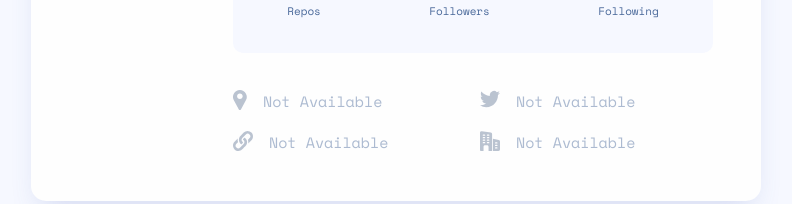
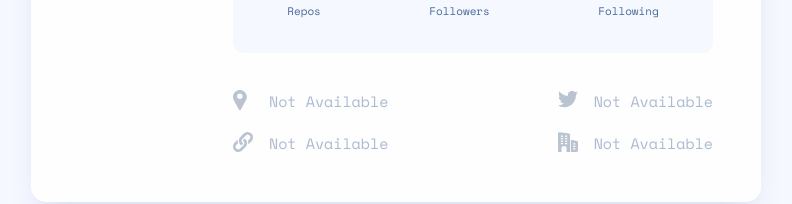
Before and after one commit to gia06/github-user-search, a React (Create React App) app: page / in a window 1280 px wide. Shown: the part 474-678 px from the top of the page, without its empty margins (244-1036 px from the left). Built offline with nearby package versions, Linux system fonts and the light colour scheme; no server answers.

Commit message:
adjusted contacts aligment

```diff
--- a/src/assets/svg/LocationIcon.tsx
+++ b/src/assets/svg/LocationIcon.tsx
@@ -2,7 +2,7 @@ import styled from "styled-components";
 
 function LocationIcon() {
   return (
-    <Svg height="20" width="14" xmlns="http://www.w3.org/2000/svg">
+    <Svg height="20" width="20" xmlns="http://www.w3.org/2000/svg">
       <path d="M12.797 3.425C11.584 1.33 9.427.05 7.03.002a7.483 7.483 0 00-.308 0C4.325.05 2.17 1.33.955 3.425a6.963 6.963 0 00-.09 6.88l4.959 9.077.007.012c.218.38.609.606 1.045.606.437 0 .828-.226 1.046-.606l.007-.012 4.96-9.077a6.963 6.963 0 00-.092-6.88zm-5.92 5.638c-1.552 0-2.813-1.262-2.813-2.813s1.261-2.812 2.812-2.812S9.69 4.699 9.69 6.25 8.427 9.063 6.876 9.063z" />
     </Svg>
   );
--- a/src/components/Search.tsx
+++ b/src/components/Search.tsx
@@ -121,7 +121,7 @@ const SearchButton = styled.input`
   font-size: 16px;
   line-height: 24px;
 
-  :active {
+  :hover {
     background: ${({ theme }) => theme.buttonHover};
     font-size: 14px;
     line-height: 21px;
--- a/src/components/User/User.tsx
+++ b/src/components/User/User.tsx
@@ -90,7 +90,7 @@ const Avatar = styled.img`
   border-radius: 50%;
   margin-right: 41px;
 
-  @media (max-width: 645px) {
+  @media (max-width: 770px) {
     width: 70px;
     height: 70px;
   }
@@ -122,7 +122,7 @@ const NameContainer = styled.div`
 const Name = styled.h1`
   color: ${({ theme }) => theme.titleColor};
 
-  @media (max-width: 645px) {
+  @media (max-width: 770px) {
     font-size: 16px;
     line-height: 24px;
   }
--- a/src/components/User/UserContact.tsx
+++ b/src/components/User/UserContact.tsx
@@ -8,6 +8,7 @@ import { UserProps, ContactProps } from "../../type/UserType";
 function UserContact({ user }: UserProps) {
   return (
     <ContactsContainer>
+      <div>
         <Contact available={user?.location ? true : false}>
           <LocationIcon />
           <ContactText>
@@ -15,11 +16,29 @@ function UserContact({ user }: UserProps) {
           </ContactText>
         </Contact>
 
+        <Contact available={user?.blog ? true : false}>
+          <WebsiteIcon />
+          <ContactText>
+            {user?.blog ? (
+              <a href={user.blog} target="_blank">
+                {user.blog}
+              </a>
+            ) : (
+              "Not Available"
+            )}
+          </ContactText>
+        </Contact>
+      </div>
+
+      <div>
         <Contact available={user?.twitter_username ? true : false}>
           <TwitterIcon />
           <ContactText>
             {user?.twitter_username ? (
-            <a href={`https://twitter.com/${user.twitter_username}`}>
+              <a
+                href={`https://twitter.com/${user.twitter_username}`}
+                target="_blank"
+              >
                 {user?.twitter_username}
               </a>
             ) : (
@@ -28,18 +47,14 @@ function UserContact({ user }: UserProps) {
           </ContactText>
         </Contact>
 
-      <Contact available={user?.blog ? true : false}>
-        <WebsiteIcon />
-        <ContactText>
-          {user?.blog ? <a href={user.blog}>{user.blog}</a> : "Not Available"}
-        </ContactText>
-      </Contact>
-
         <Contact available={user?.company ? true : false}>
           <CompanyIcon />
           <ContactText>
             {user?.company ? (
-            <a href={`https://github.com/${user.company.slice(1)}`}>
+              <a
+                href={`https://github.com/${user.company.slice(1)}`}
+                target="_blank"
+              >
                 {user?.company}
               </a>
             ) : (
@@ -47,6 +62,7 @@ function UserContact({ user }: UserProps) {
             )}
           </ContactText>
         </Contact>
+      </div>
     </ContactsContainer>
   );
 }
@@ -54,14 +70,14 @@ function UserContact({ user }: UserProps) {
 export default UserContact;
 
 const ContactsContainer = styled.div`
-  display: grid;
-  gap: 19px 14px;
-  grid-template-columns: repeat(2, 2fr);
-  margin-top: 37px;
+  display: flex;
+  flex-direction: row;
+  flex-wrap: wrap;
+  justify-content: space-between;
+  margin-top: 17px;
 
   @media (max-width: 560px) {
     margin-top: 24px;
-    grid-template-columns: repeat(1, 2fr);
   }
 `;
 
@@ -70,6 +86,7 @@ const Contact = styled.div<ContactProps>`
   flex-direction: row;
   justify-content: left;
   width: 100%;
+  margin-top: 20px;
   color: ${(props) => props.theme.bioColor};
   opacity: ${({ available }) => (available ? "1" : "0.45")};
 `;
```
Lines whose indentation alone changed are shown as unchanged.
